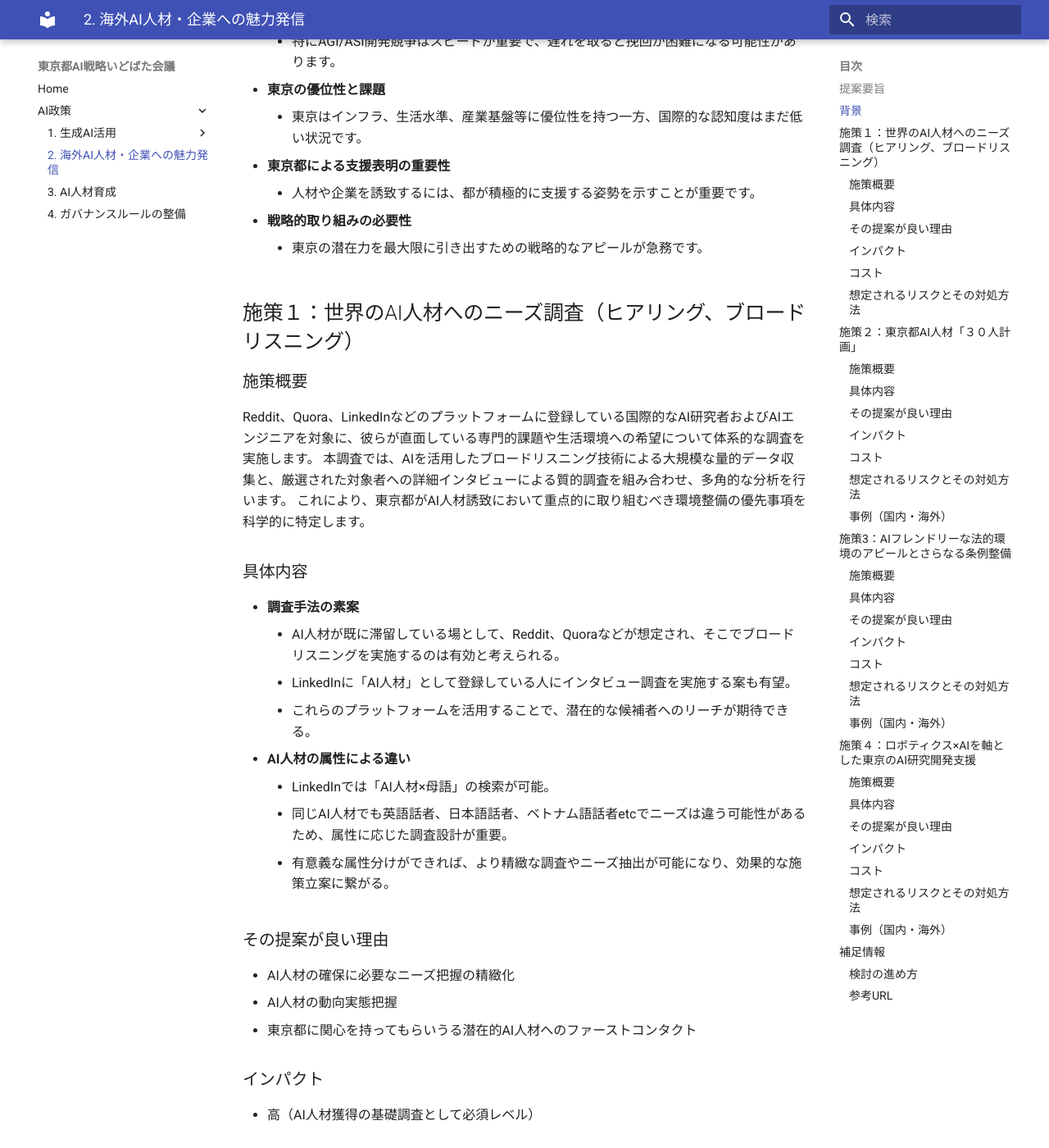
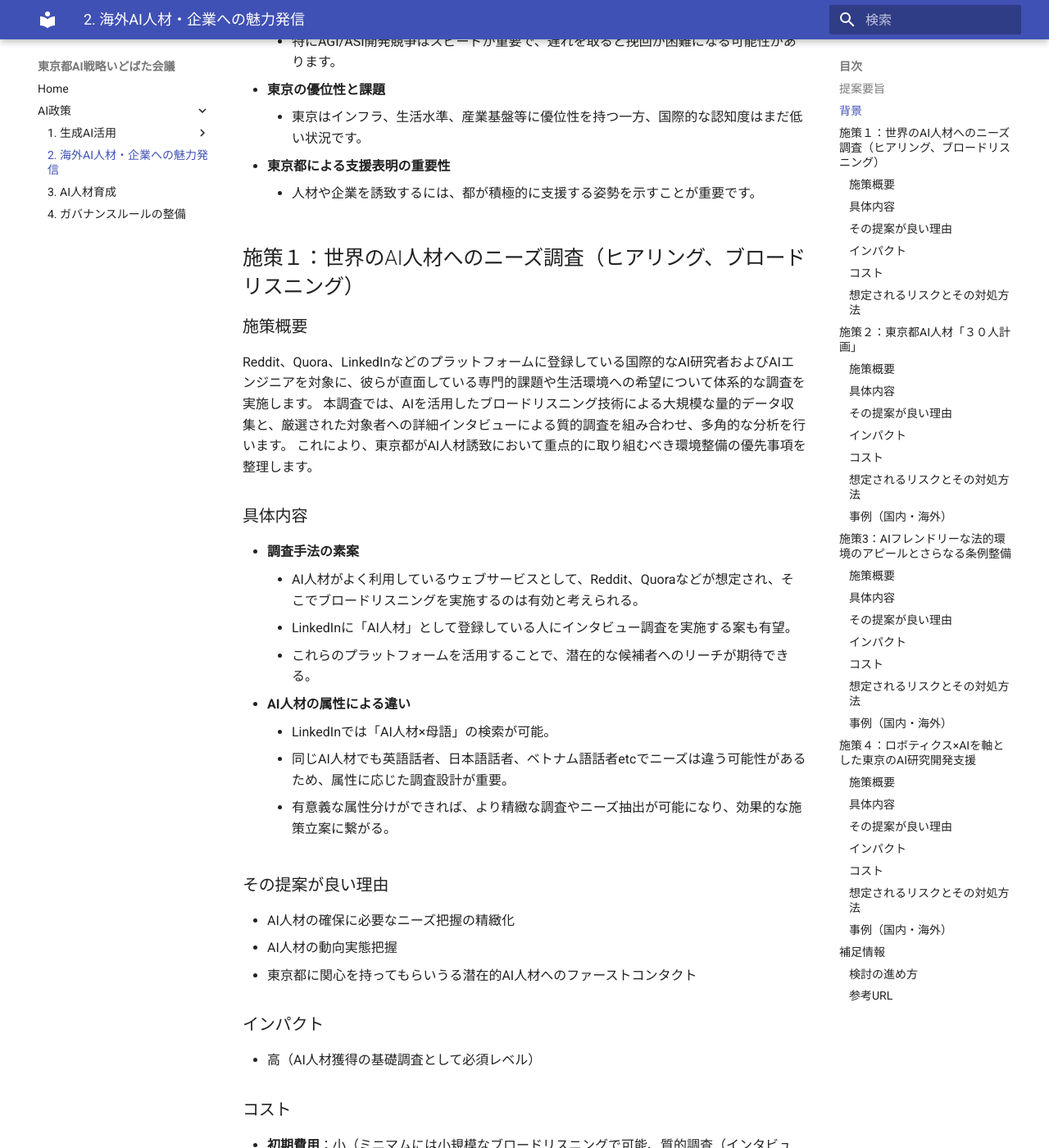
Before and after one commit to takahiroanno2024/2025_ai_idobatakaigi_output, an MkDocs documentation site: the page built from docs/2_海外AI人材・企業への魅力発信.md, in a window 1280 px wide and 1400 px high, scrolled down 1027 px. Shown: the whole window at 82% size. Built offline with MkDocs 1.6.1 and Material for MkDocs 9.7.7, drawn with Linux system fonts in a browser that asks for light colours; some of the changed text lies outside the part shown.

Commit message:
Update 2_海外AI人材・企業への魅力発信.md
安野さんのいどばたにおけるフィードバックを部分的に対応
まだ途中なのでこの後に再更新予定

```diff
--- a/docs/2_海外AI人材・企業への魅力発信.md
+++ b/docs/2_海外AI人材・企業への魅力発信.md
@@ -29,19 +29,17 @@
     *   東京はインフラ、生活水準、産業基盤等に優位性を持つ一方、国際的な認知度はまだ低い状況です。
 *   **東京都による支援表明の重要性**
     *   人材や企業を誘致するには、都が積極的に支援する姿勢を示すことが重要です。
-*   **戦略的取り組みの必要性**
-    *   東京の潜在力を最大限に引き出すための戦略的なアピールが急務です。
 
 ## 施策１：世界のAI人材へのニーズ調査（ヒアリング、ブロードリスニング）
 
 ### 施策概要
 Reddit、Quora、LinkedInなどのプラットフォームに登録している国際的なAI研究者およびAIエンジニアを対象に、彼らが直面している専門的課題や生活環境への希望について体系的な調査を実施します。
 本調査では、AIを活用したブロードリスニング技術による大規模な量的データ収集と、厳選された対象者への詳細インタビューによる質的調査を組み合わせ、多角的な分析を行います。
-これにより、東京都がAI人材誘致において重点的に取り組むべき環境整備の優先事項を科学的に特定します。
+これにより、東京都がAI人材誘致において重点的に取り組むべき環境整備の優先事項を整理します。
 
 ### 具体内容
 - **調査手法の素案**
-    - AI人材が既に滞留している場として、Reddit、Quoraなどが想定され、そこでブロードリスニングを実施するのは有効と考えられる。
+    - AI人材がよく利用しているウェブサービスとして、Reddit、Quoraなどが想定され、そこでブロードリスニングを実施するのは有効と考えられる。
     - LinkedInに「AI人材」として登録している人にインタビュー調査を実施する案も有望。
     - これらのプラットフォームを活用することで、潜在的な候補者へのリーチが期待できる。
 - **AI人材の属性による違い**
```
Also changed, not shown: other parts of docs/2_海外AI人材・企業への魅力発信.md (+1 -1 lines).
